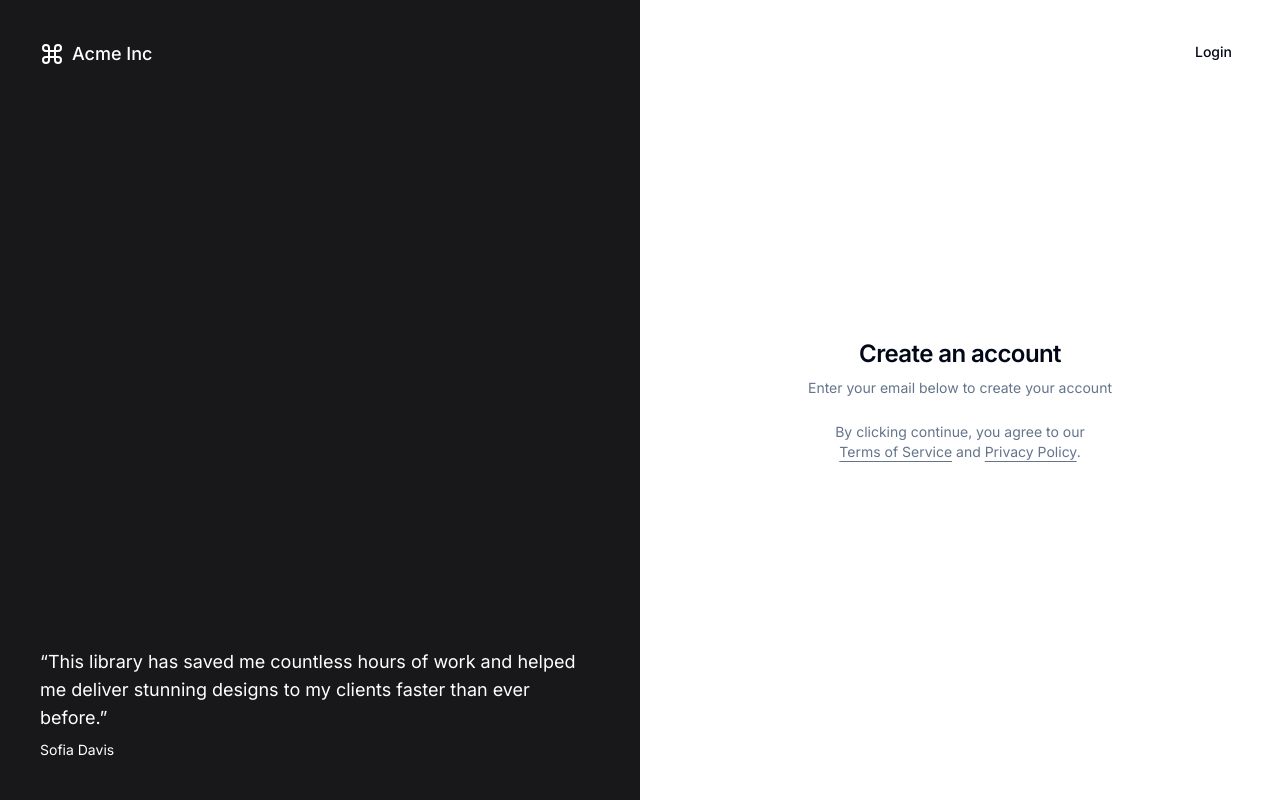
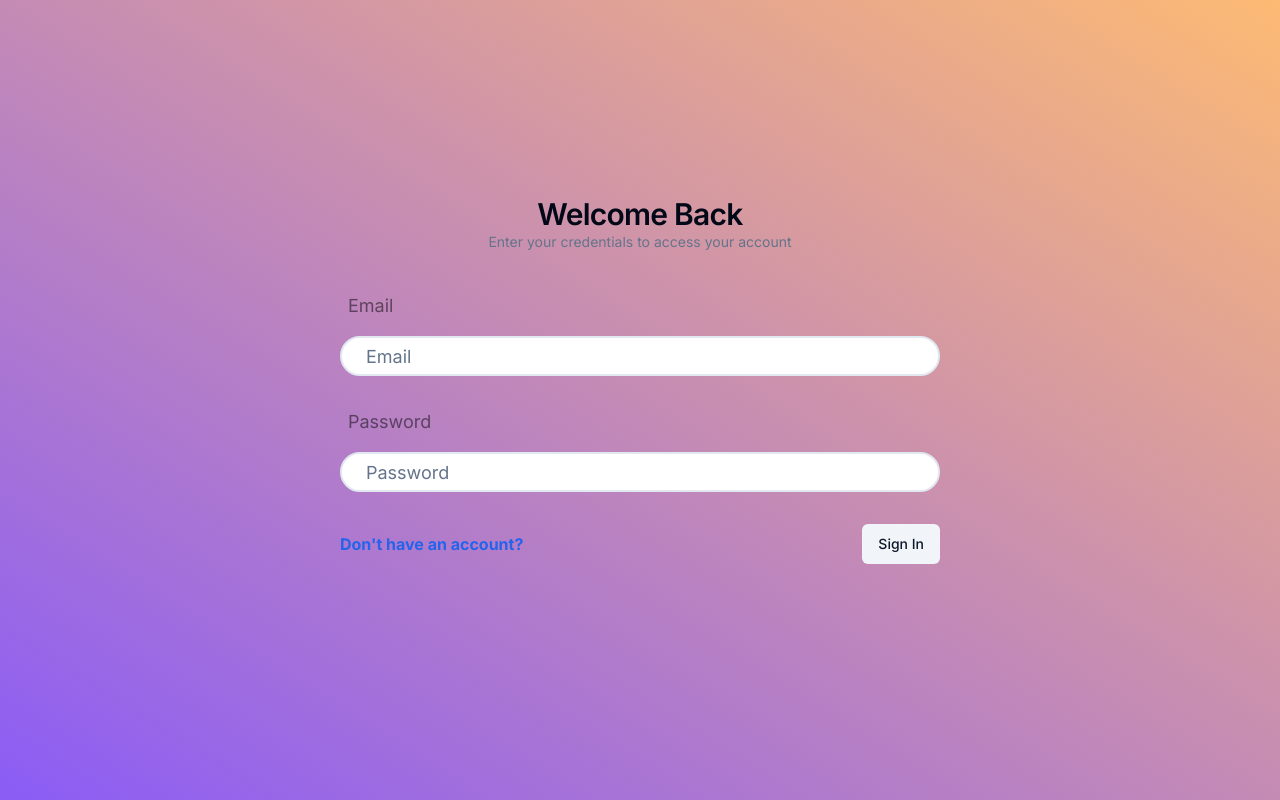
Before and after one commit to Brodypen/better_pomodoro, a Next.js app: page /signin in a window 1280 px wide. Built offline with nearby package versions, Linux system fonts and the light colour scheme.

Commit message:
feat: signup

```diff
--- a/app/(auth)/register/page.tsx
+++ b/app/(auth)/register/page.tsx
@@ -16,7 +16,7 @@ export const metadata: Metadata = {
 export default function AuthenticationPage() {
   return (
     <>
-      <div className="container relative h-screen max-h-screen flex-col items-center justify-center grid lg:max-w-none lg:grid-cols-3 lg:px-0">
+      <div className="container relative h-screen max-h-screen flex-col items-center justify-center grid max-w-none lg:grid-cols-3 lg:px-0">
 
         <div className="col-span-1 relative hidden h-full flex-col bg-muted p-10 text-black dark:border-r lg:flex">
           <div className="absolute inset-0 bg-gradient-to-r from-rose-100 to-teal-100" />
@@ -43,17 +43,8 @@ export default function AuthenticationPage() {
           </div>
         </div>
         <div className="lg:p-8 col-span-2">
-          <div className="mx-auto flex w-full flex-col justify-center space-y-6 sm:w-[350px] ">
+          <div className="mx-auto flex w-full flex-col justify-center space-y-6 min-w-[350px] max-w-[600px] ">
             <AuthForm mode="register"/>
-            <p className="px-8 text-center text-sm text-muted-foreground">
-              Already have an account?{" "}
-              <Link
-                href="/signin"
-                className="underline underline-offset-4 hover:text-primary text-blue-300"
-              >
-                Log in!
-              </Link>
-            </p>
           </div>
         </div>
       </div>
--- a/app/(auth)/signin/page.tsx
+++ b/app/(auth)/signin/page.tsx
@@ -1,7 +1,7 @@
 import { Metadata } from "next"
 import Image from "next/image"
 import Link from "next/link"
-
+import AuthForm from "@/components/AuthForm"
 import { cn } from "@/lib/utils"
 import { buttonVariants } from "@/components/ui/button"
 // import { UserAuthForm } from "@/app/examples/authentication/components/user-auth-form"
@@ -14,91 +14,15 @@ export const metadata: Metadata = {
 export default function AuthenticationPage() {
   return (
     <>
-      <div className="md:hidden">
-        <Image
-          src="/examples/authentication-light.png"
-          width={1280}
-          height={843}
-          alt="Authentication"
-          className="block dark:hidden"
-        />
-        <Image
-          src="/examples/authentication-dark.png"
-          width={1280}
-          height={843}
-          alt="Authentication"
-          className="hidden dark:block"
-        />
-      </div>
-      <div className="container relative hidden h-[800px] flex-col items-center justify-center md:grid lg:max-w-none lg:grid-cols-2 lg:px-0">
-        <Link
-          href="/examples/authentication"
-          className={cn(
-            buttonVariants({ variant: "ghost" }),
-            "absolute right-4 top-4 md:right-8 md:top-8"
-          )}
-        >
-          Login
-        </Link>
-        <div className="relative hidden h-full flex-col bg-muted p-10 text-white dark:border-r lg:flex">
-          <div className="absolute inset-0 bg-zinc-900" />
-          <div className="relative z-20 flex items-center text-lg font-medium">
-            <svg
-              xmlns="http://www.w3.org/2000/svg"
-              viewBox="0 0 24 24"
-              fill="none"
-              stroke="currentColor"
-              strokeWidth="2"
-              strokeLinecap="round"
-              strokeLinejoin="round"
-              className="mr-2 h-6 w-6"
-            >
-              <path d="M15 6v12a3 3 0 1 0 3-3H6a3 3 0 1 0 3 3V6a3 3 0 1 0-3 3h12a3 3 0 1 0-3-3" />
-            </svg>
-            Acme Inc
-          </div>
-          <div className="relative z-20 mt-auto">
-            <blockquote className="space-y-2">
-              <p className="text-lg">
-                &ldquo;This library has saved me countless hours of work and
-                helped me deliver stunning designs to my clients faster than
-                ever before.&rdquo;
-              </p>
-              <footer className="text-sm">Sofia Davis</footer>
-            </blockquote>
-          </div>
-        </div>
-        <div className="lg:p-8">
-          <div className="mx-auto flex w-full flex-col justify-center space-y-6 sm:w-[350px]">
-            <div className="flex flex-col space-y-2 text-center">
-              <h1 className="text-2xl font-semibold tracking-tight">
-                Create an account
-              </h1>
-              <p className="text-sm text-muted-foreground">
-                Enter your email below to create your account
-              </p>
-            </div>
-            {/* <UserAuthForm /> */}
-            <p className="px-8 text-center text-sm text-muted-foreground">
-              By clicking continue, you agree to our{" "}
-              <Link
-                href="/terms"
-                className="underline underline-offset-4 hover:text-primary"
-              >
-                Terms of Service
-              </Link>{" "}
-              and{" "}
-              <Link
-                href="/privacy"
-                className="underline underline-offset-4 hover:text-primary"
-              >
-                Privacy Policy
-              </Link>
-              .
-            </p>
-          </div>
-        </div>
-      </div>
+
+
+    <div className="relative h-screen max-h-screen w-screen flex-col items-center justify-center flex Pastel bg-gradient-to-tr from-violet-500 to-orange-300">
+
+    <div className="min-w-[350px] md:min-w-[600px]">
+      <AuthForm mode="signin"/>
+    </div>
+    </div>
+
     </>
   )
 }
```
